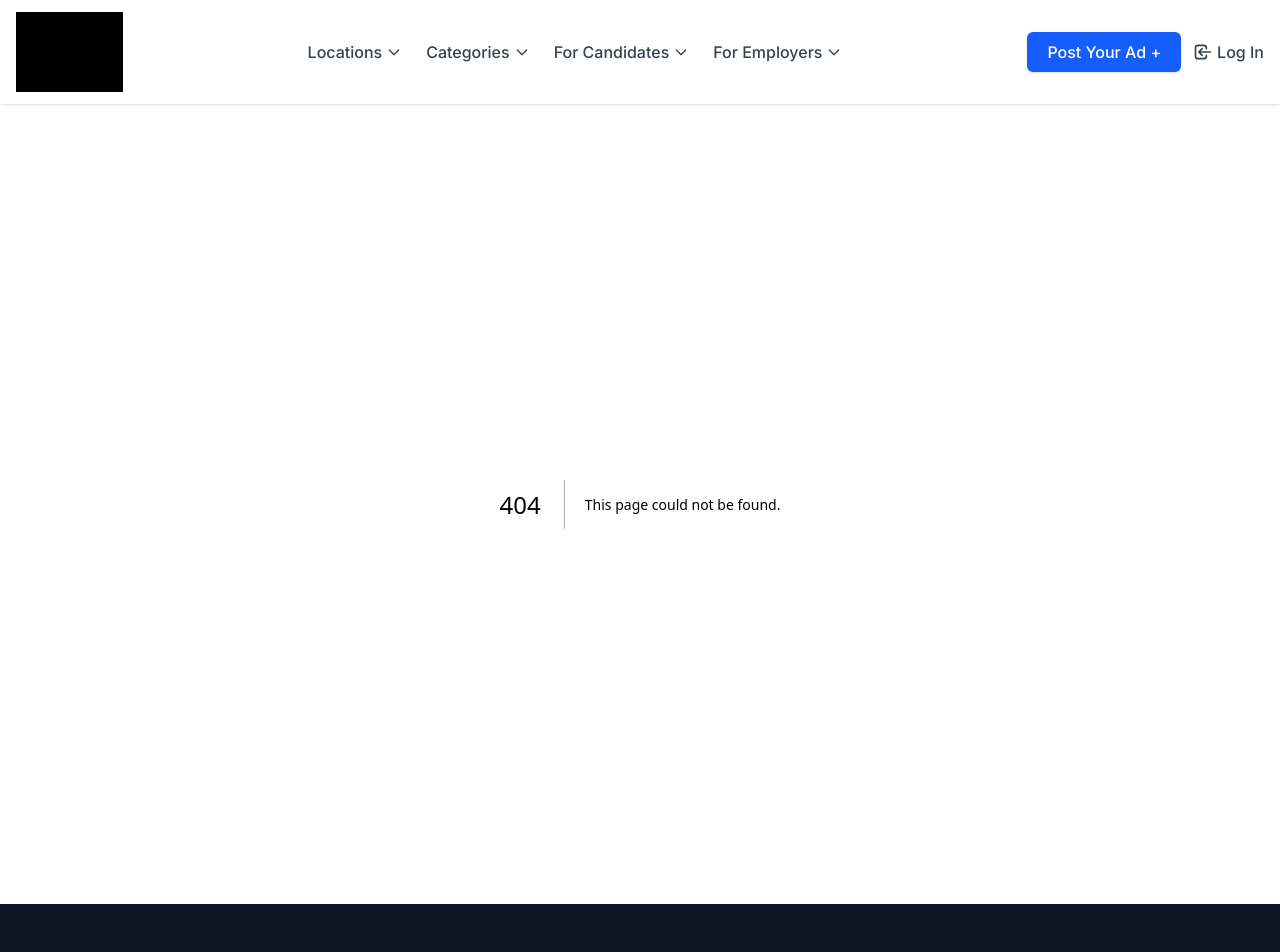
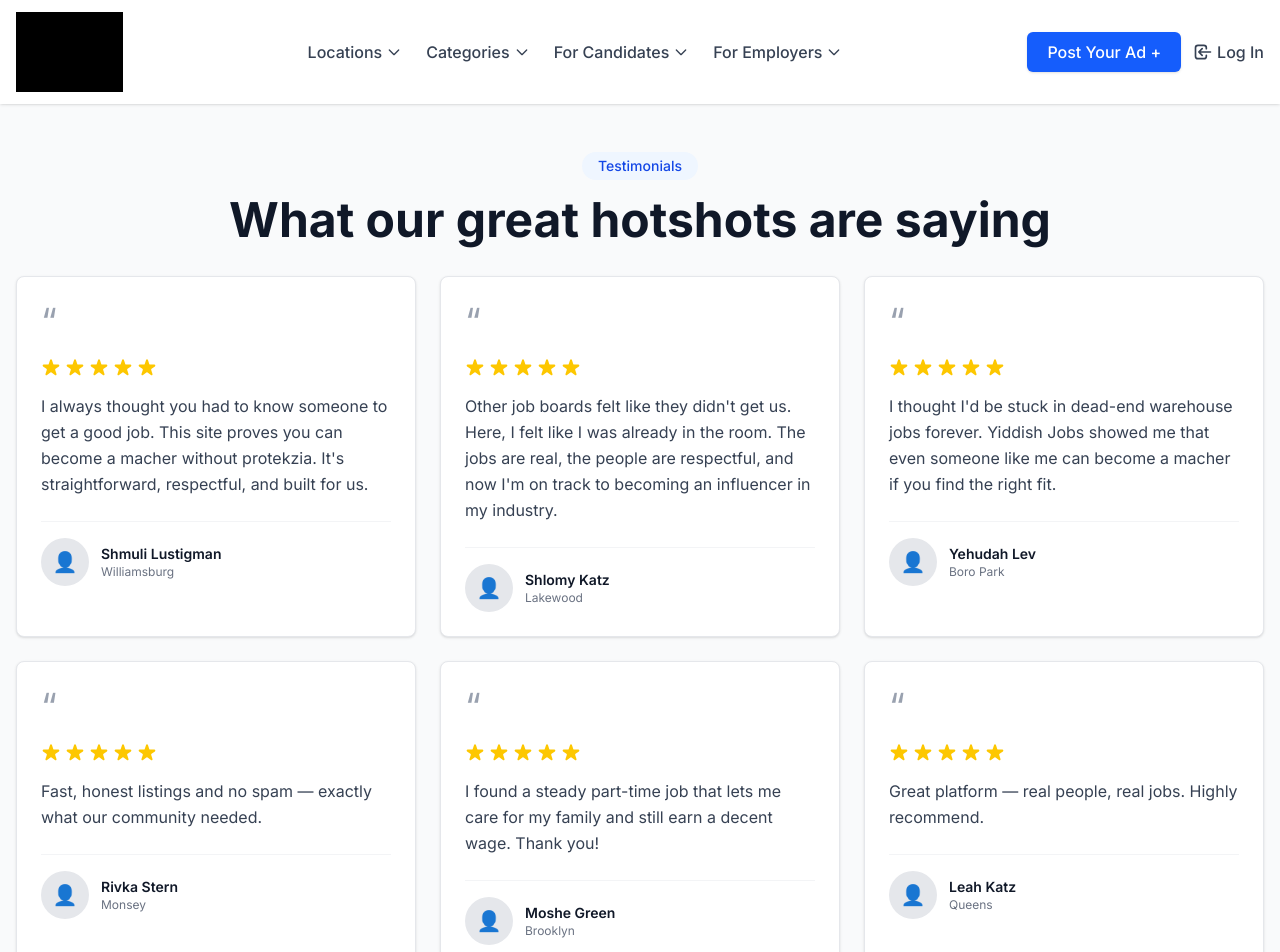
Before and after one commit to angeldev96/website-migration, a Next.js app: page /testimonials in a window 1280 px wide. Before the commit this address had no page. Shown: the top 952 px of the page. Built offline with nearby package versions, Linux system fonts and the light colour scheme; grey boxes are pictures that could not be loaded.

Commit message:
feat: Add About and Testimonials pages with metadata and testimonial cards

```diff
--- /dev/null
+++ b/src/app/about/page.js
@@ -0,0 +1,43 @@
+export const metadata = {
+  title: 'About Us - Yiddish Jobs',
+  description: 'About Yiddish Jobs — mission, values and how we keep the site scam-free and community-focused.'
+};
+
+export default function AboutPage() {
+  return (
+    <main className="min-h-screen bg-gray-50 py-12">
+      <div className="container mx-auto px-4">
+        <div className="max-w-4xl mx-auto bg-white rounded-2xl shadow-md border border-gray-200 p-8">
+          <h1 className="text-3xl sm:text-4xl font-bold text-gray-900 mb-4">About Yiddish Jobs</h1>
+
+          <p className="text-gray-700 mb-4 leading-relaxed">
+            Welcome to Yiddish Jobs, the place where job seekers from the Yiddish-speaking and Jewish communities find honest, fresh, and scam-free job opportunities.
+          </p>
+
+          <p className="text-gray-700 mb-4 leading-relaxed">
+            We know how hard it can be to find real jobs online — especially ones that are trustworthy and relevant to your background, language, and culture. That is why we created Yiddish Jobs, a simple, free-to-use platform where you can find the latest openings without needing to sign up or log in. No accounts. No spam. Just real jobs, updated daily.
+          </p>
+
+          <h2 className="text-xl font-semibold text-gray-900 mt-6 mb-3">What you can find here</h2>
+          <ul className="list-disc list-inside text-gray-700 space-y-2">
+            <li><strong>Macher jobs</strong> – for go-getters and doers looking to make things happen</li>
+            <li><strong>Yid jobs</strong> – roles tailored for members of the Yiddish-speaking and Jewish communities</li>
+            <li><strong>Macher USA</strong> – from local gigs to nationwide positions</li>
+          </ul>
+
+          <p className="text-gray-700 mt-6 leading-relaxed">
+            Every job posted on our site is manually checked to make sure it is legitimate and scam-free. We value your safety and privacy, which is why we do not allow direct calls or emails on job detail pages. Instead, we guide you to apply through proper, trusted channels.
+          </p>
+
+          <p className="text-gray-700 mt-4 leading-relaxed">
+            Whether you are looking for part-time work, full-time careers, or remote gigs, we are here to make your search easier, safer, and more community-focused.
+          </p>
+
+          <p className="text-gray-700 mt-6 leading-relaxed">
+            At Yiddish Jobs, we are proud to support your journey with opportunities that are as real as you are. Join thousands of job seekers who trust us to help them find the next step in their careers — with heart, honesty, and a focus on Yiddish jobs that truly matter.
+          </p>
+        </div>
+      </div>
+    </main>
+  );
+}
--- /dev/null
+++ b/src/app/testimonials/page.js
@@ -0,0 +1,58 @@
+import TestimonialCard from '@/components/TestimonialCard';
+
+export const metadata = {
+  title: 'Testimonials - Yiddish Jobs',
+  description: 'What our users are saying about Yiddish Jobs.'
+};
+
+const TESTIMONIALS = [
+  {
+    quote: 'I always thought you had to know someone to get a good job. This site proves you can become a macher without protekzia. It\'s straightforward, respectful, and built for us.',
+    name: 'Shmuli Lustigman',
+    location: 'Williamsburg',
+  },
+  {
+    quote: 'Other job boards felt like they didn\'t get us. Here, I felt like I was already in the room. The jobs are real, the people are respectful, and now I\'m on track to becoming an influencer in my industry.',
+    name: 'Shlomy Katz',
+    location: 'Lakewood',
+  },
+  {
+    quote: 'I thought I\'d be stuck in dead-end warehouse jobs forever. Yiddish Jobs showed me that even someone like me can become a macher if you find the right fit.',
+    name: 'Yehudah Lev',
+    location: 'Boro Park',
+  },
+  {
+    quote: 'Fast, honest listings and no spam — exactly what our community needed.',
+    name: 'Rivka Stern',
+    location: 'Monsey',
+  },
+  {
+    quote: 'I found a steady part-time job that lets me care for my family and still earn a decent wage. Thank you!',
+    name: 'Moshe Green',
+    location: 'Brooklyn',
+  },
+  {
+    quote: 'Great platform — real people, real jobs. Highly recommend.',
+    name: 'Leah Katz',
+    location: 'Queens',
+  }
+];
+
+export default function TestimonialsPage() {
+  return (
+    <main className="min-h-screen bg-gray-50 py-12">
+      <div className="container mx-auto px-4">
+        <div className="text-center mb-8">
+          <div className="inline-block bg-blue-50 text-blue-700 px-4 py-1 rounded-full text-sm font-medium mb-4">Testimonials</div>
+          <h1 className="text-4xl sm:text-5xl font-bold text-gray-900">What our great hotshots are saying</h1>
+        </div>
+
+        <div className="grid grid-cols-1 md:grid-cols-2 lg:grid-cols-3 gap-6">
+          {TESTIMONIALS.map((t, idx) => (
+            <TestimonialCard key={idx} {...t} />
+          ))}
+        </div>
+      </div>
+    </main>
+  );
+}
--- /dev/null
+++ b/src/components/TestimonialCard.js
@@ -0,0 +1,31 @@
+import React from 'react';
+
+export default function TestimonialCard({ quote, name, location, rating = 5, avatar }) {
+  return (
+    <article className="bg-white rounded-lg border border-gray-200 p-6 shadow-sm">
+      <div className="text-4xl text-gray-400 mb-4">“</div>
+
+      <div className="flex items-center mb-4">
+        <div className="flex items-center text-yellow-400 space-x-1">
+          {Array.from({ length: rating }).map((_, i) => (
+            <svg key={i} className="w-5 h-5 fill-current" viewBox="0 0 20 20" xmlns="http://www.w3.org/2000/svg" aria-hidden>
+              <path d="M9.049 2.927c.3-.921 1.603-.921 1.902 0l1.286 3.957a1 1 0 00.95.69h4.162c.969 0 1.371 1.24.588 1.81l-3.37 2.448a1 1 0 00-.364 1.118l1.286 3.957c.3.921-.755 1.688-1.54 1.118l-3.37-2.448a1 1 0 00-1.176 0l-3.37 2.448c-.784.57-1.84-.197-1.54-1.118l1.286-3.957a1 1 0 00-.364-1.118L2.064 9.384c-.783-.57-.38-1.81.588-1.81h4.162a1 1 0 00.95-.69L9.05 2.927z" />
+            </svg>
+          ))}
+        </div>
+      </div>
+
+      <blockquote className="text-gray-700 mb-6 leading-relaxed">
+        {quote}
+      </blockquote>
+
+      <div className="border-t border-gray-100 pt-4 flex items-center gap-3">
+        <div className="w-12 h-12 bg-gray-200 rounded-full flex items-center justify-center text-gray-500 text-xl">{avatar || '👤'}</div>
+        <div>
+          <div className="text-sm font-semibold text-gray-900">{name}</div>
+          <div className="text-xs text-gray-500">{location}</div>
+        </div>
+      </div>
+    </article>
+  );
+}
```
